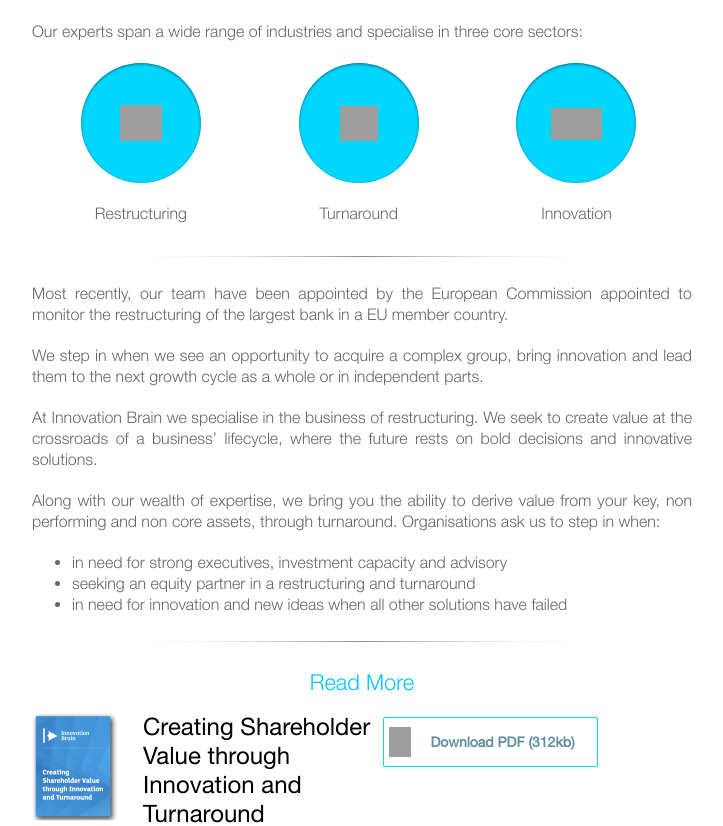
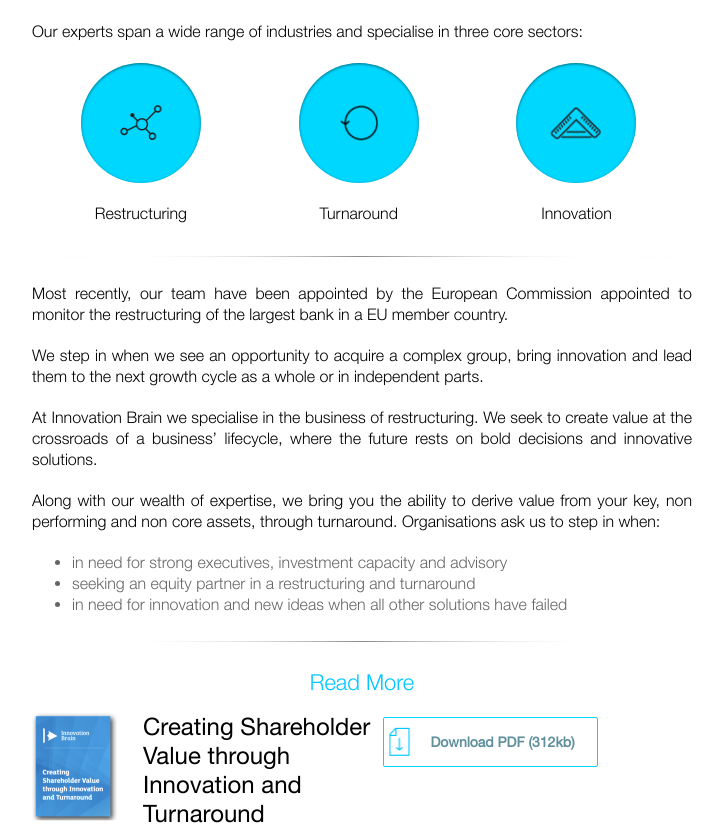
Before and after one commit to markomitranic/innovationBrain, a PHP site: page /production/aboutus.html in a window 1280 px wide. Shown: the part 529-1355 px from the top of the page, without its empty margins (278-1001 px from the left). Run offline with PHP 8.4, Linux system fonts and the light colour scheme; style sheets or scripts are compiled from the project's sources; grey boxes are pictures that could not be loaded.

Commit message:
no opacity anymore

```diff
--- a/assets/less/content.less
+++ b/assets/less/content.less
@@ -26,7 +26,7 @@
 		}
 		p {
 		    text-align: justify;
-		    opacity: 0.6;
+		    opacity: 1;
 		    font-family: HelveticaNeue-Light;
 		    font-size: 16px;
 		    color: #000000;
```
Also changed, not shown: production/img/iconSprites.png (added).
